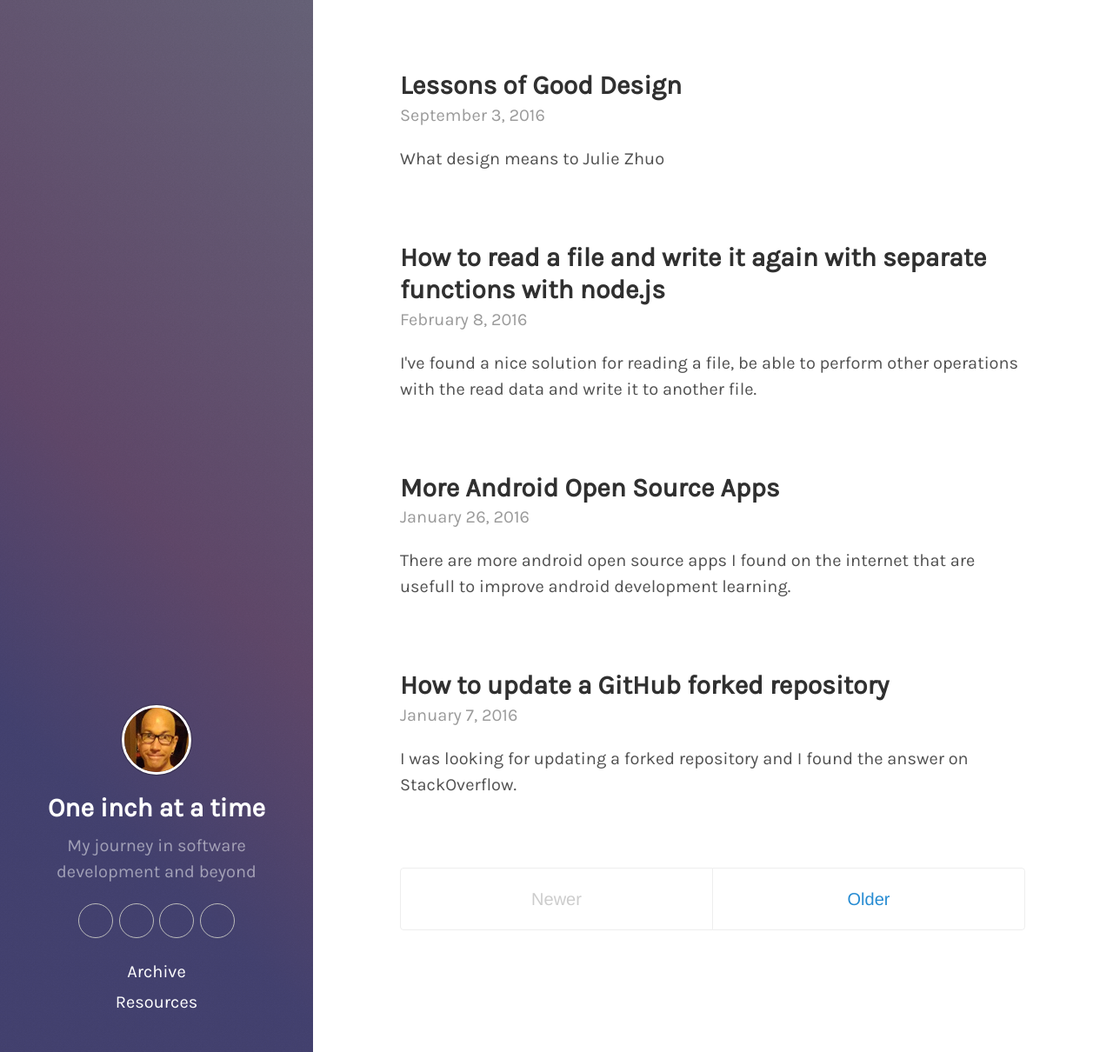
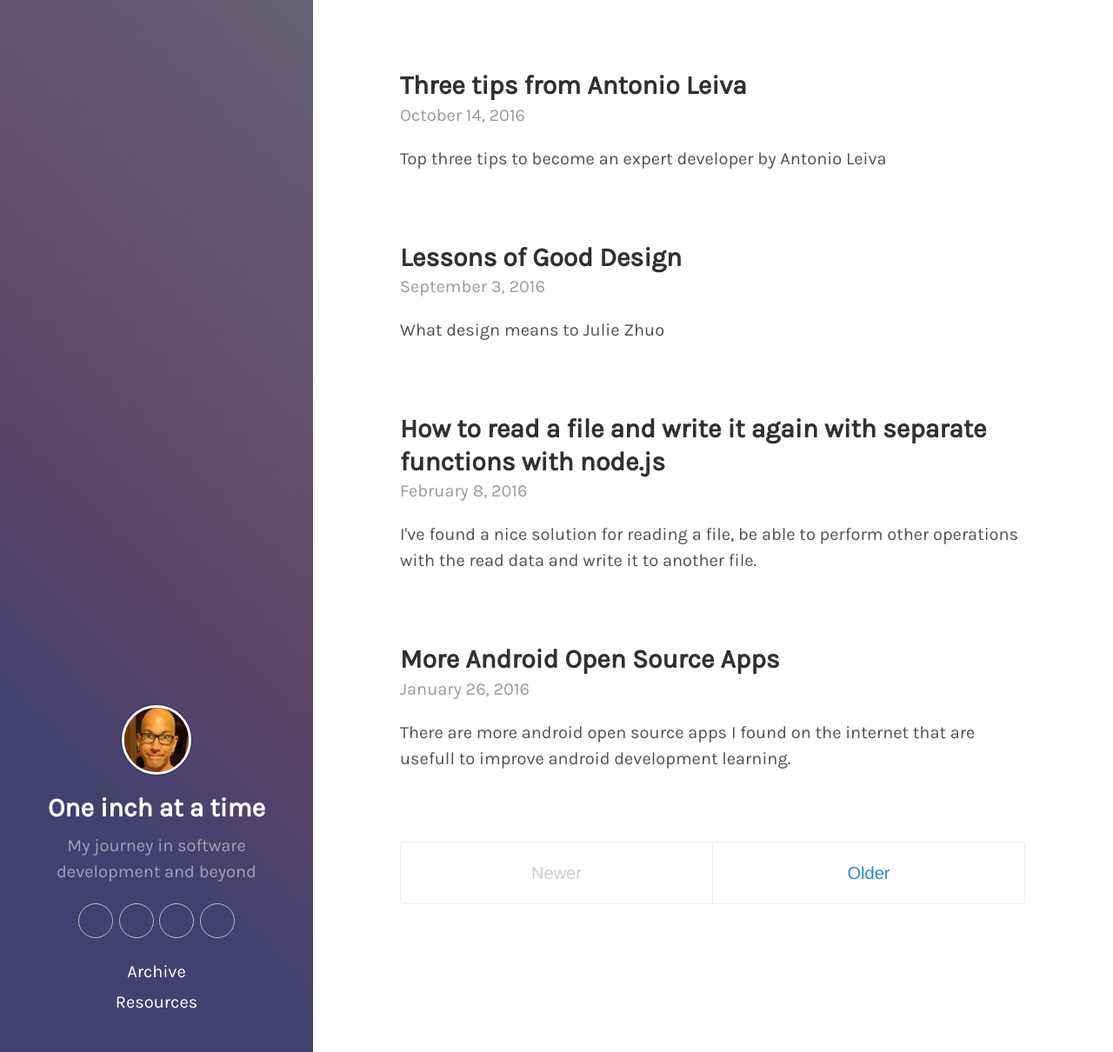
Before and after one commit to kingsor/kingsor.github.io, a Jekyll site: the page built from index.html, in a window 1280 px wide and 1210 px high. Shown: the whole window at 87% size. Built offline with Jekyll 4.4.1, drawn with Linux system fonts in a browser that asks for light colours; some web fonts are replaced; the list of posts is cut into pages by our own code; some of the changed lines change nothing that is shown.

Commit message:
add an old post forgotten on my disk

```diff
--- a/_posts/2016-01-26-more-android-open-source-apps.md
+++ b/_posts/2016-01-26-more-android-open-source-apps.md
@@ -8,7 +8,7 @@ tags:
 - app
 - open source
 - learning
-- developer
+- development
 - mobile
 ---
 
--- /dev/null
+++ b/_posts/2016-10-14-three-tips-from-antonio-leiva.md
@@ -0,0 +1,20 @@
+---
+layout: post
+title: "Three tips from Antonio Leiva"
+description: "Top three tips to become an expert developer by Antonio Leiva"
+category: Developer
+draft: false
+tags:
+- android
+- development
+- tips
+---
+
+[Antonio Leiva](http://antonioleiva.com/) is a Madrid-based Android engineer who has led projects at several big companies in Spain. He is the author of the Leanpub book, [Kotlin for Android Developers](https://leanpub.com/kotlin-for-android-developers) and [10 consejos para convertirte en un desarrollador experto](https://leanpub.com/desarrollador-experto). In this interview, [Leanpub](https://leanpub.com/) co-founder [Len Epp](https://twitter.com/lenepp) talks with Antonio about his career, about his book, and about self-publishing on Leanpub.
+[This interview](https://leanpub.com/blog/2016/06/antonio-leiva) was recorded on April 11, 2016.
+
+> **Len**: That’s a great line. I was wondering, your second Leanpub book is about, “Tips To Become an Expert Developer”, and I just wanted to ask you, what are your top three tips for a developer?
+> **Antonio**: Firstly, I wrote this book to give it as a present to people who joined the mailing list of my new blog, which I am writing in Spanish. I decided to sell it to everyone else who wanted it. That is why I published in Leanpub.
+> My three tips would be, **first, specialization**. We need to know a little bit about everything, but a lot about something. Because otherwise, we’ll have to compete by price with the rest of people. We have to choose whether we want to be chosen because we know a lot about something, or because we are the cheapest. So I think that specialization is one key point.
+> **Another tip is personal branding.** It’s helped me a lot during these years, like blogs, talks and events, now the book, and these kind of things.
+> **My third tip would be, taking your profession as a passion**. A developer who just works eight hours in their work and does nothing in their free time probably won’t succeed. You have to enjoy what you do so much, that you want to spend part of your free time on it.
```
